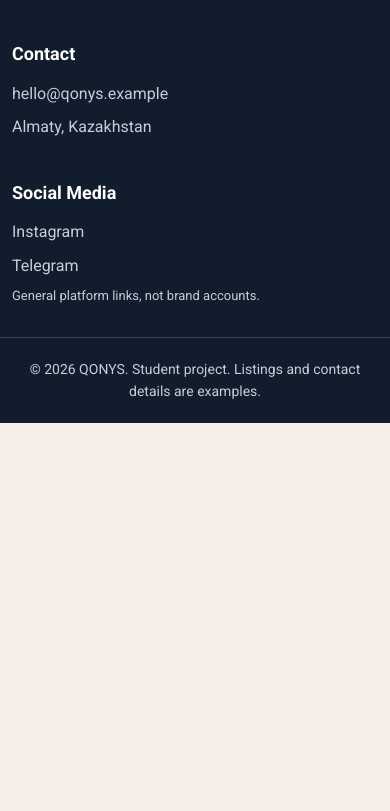
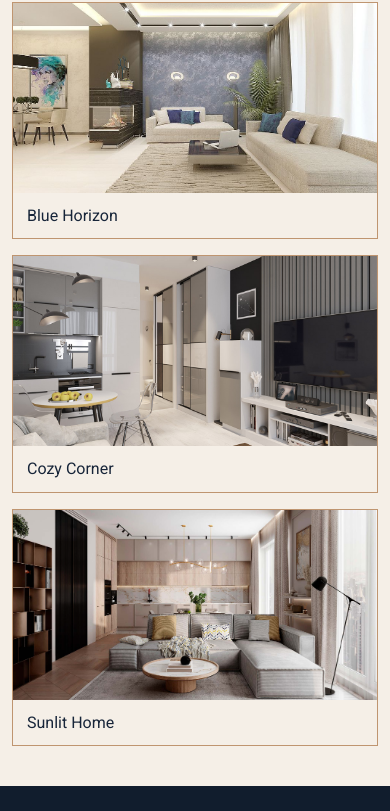
Before and after one commit to temirlan-fr/midterm-apartment-renting, a plain HTML site: page apartments.html in a window 390 px wide. Shown: the part 3949-4760 px from the top of the page. Before the commit the page ends 4372 px from the top, so only its background shows below. Drawn offline with nearby package versions, Linux system fonts and the light colour scheme; a script that the page names is missing.

Commit message:
Temirlan: Add responsive gallery using local apartment photos

```diff
--- a/apartments.html
+++ b/apartments.html
@@ -8,6 +8,7 @@
     <link href="https://fonts.googleapis.com/css2?family=Roboto:wght@400;500;700&display=swap" rel="stylesheet">
     <link href="https://cdn.jsdelivr.net/npm/bootstrap@5.3.3/dist/css/bootstrap.min.css" rel="stylesheet">
     <link rel="stylesheet" href="css/style.css">
+    <link rel="stylesheet" href="css/gallery.css">
 </head>
 <body>
 
@@ -176,6 +177,36 @@
                 </div>
             </div>
         </section>
+
+        <section class="section">
+            <div class="container">
+                <h2>Apartment Gallery</h2>
+                <p>Select a photo to see it at full size.</p>
+
+                <div class="row g-3">
+                    <div class="col-12 col-sm-4">
+                        <a class="gallery-photo" href="hs1.jpg" data-title="Blue Horizon">
+                            <img src="hs1.jpg" alt="Blue Horizon living room" width="900" height="600" loading="lazy">
+                            <span>Blue Horizon</span>
+                        </a>
+                    </div>
+
+                    <div class="col-12 col-sm-4">
+                        <a class="gallery-photo" href="hs2.jpg" data-title="Cozy Corner">
+                            <img src="hs2.jpg" alt="Cozy Corner living room" width="900" height="600" loading="lazy">
+                            <span>Cozy Corner</span>
+                        </a>
+                    </div>
+
+                    <div class="col-12 col-sm-4">
+                        <a class="gallery-photo" href="hs3.jpg" data-title="Sunlit Home">
+                            <img src="hs3.jpg" alt="Sunlit Home living room" width="900" height="600" loading="lazy">
+                            <span>Sunlit Home</span>
+                        </a>
+                    </div>
+                </div>
+            </div>
+        </section>
     </main>
 
     <footer>
--- /dev/null
+++ b/css/gallery.css
@@ -0,0 +1,17 @@
+.gallery-photo {
+    display: block;
+    color: var(--navy);
+    background-color: var(--cream);
+    border: 1px solid var(--brown);
+}
+
+.gallery-photo img {
+    width: 100%;
+    height: 190px;
+    object-fit: cover;
+}
+
+.gallery-photo span {
+    display: block;
+    padding: 10px 14px;
+}
```
